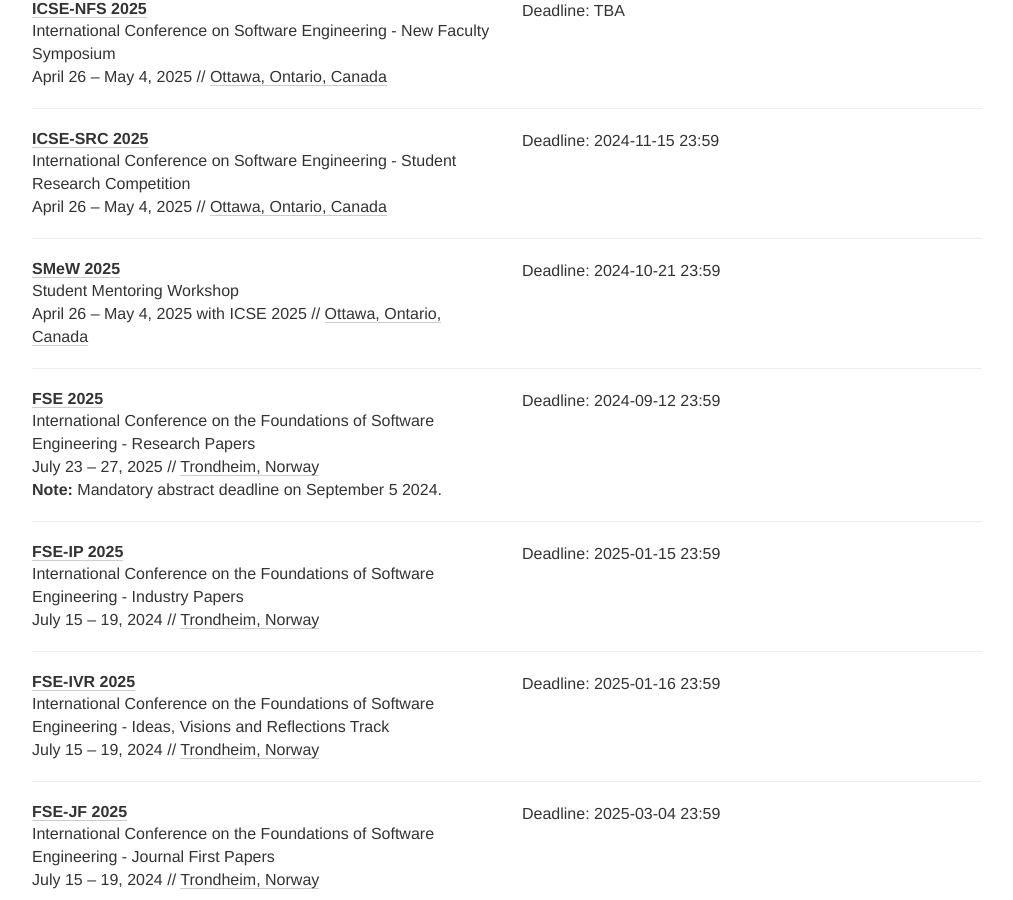
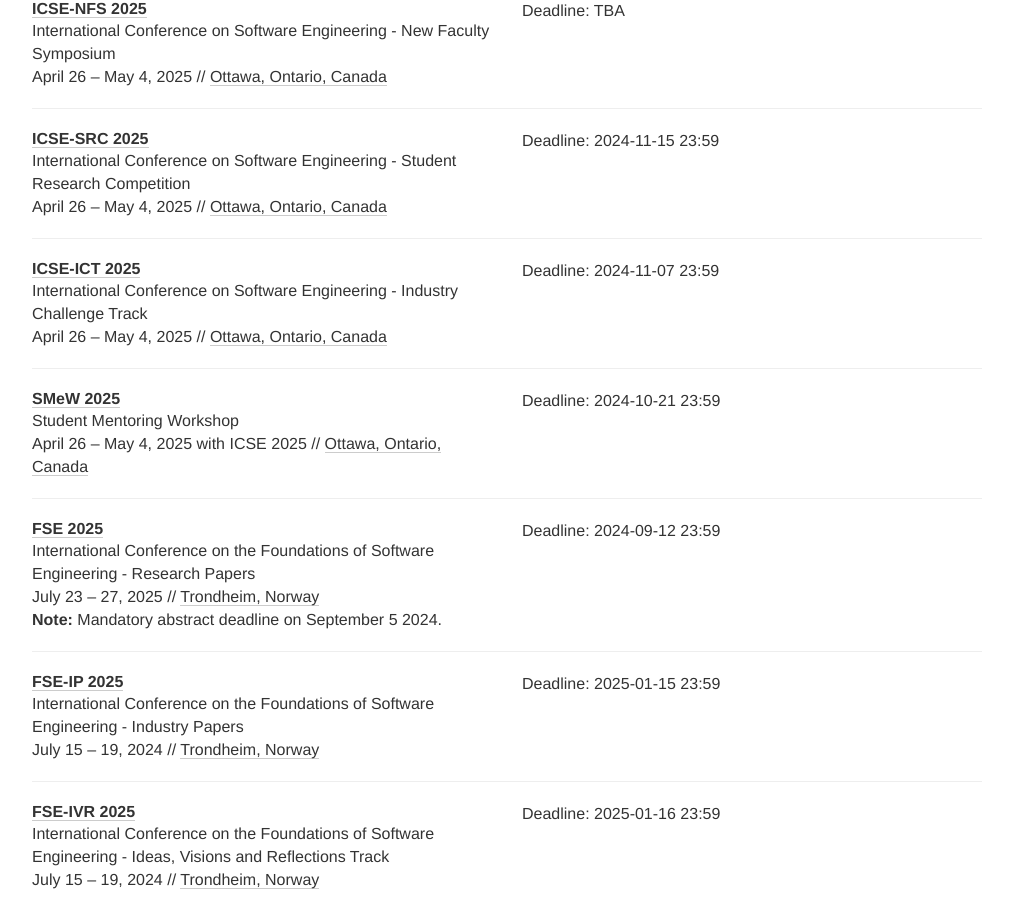
Before and after one commit to se-deadlines/se-deadlines.github.io, a Jekyll site: the page built from index.html, in a window 1280 px wide and 900 px high, scrolled down 1765 px. Shown: the whole window, without its empty margins (133-1146 px from the left). Built offline with Jekyll 4.4.1, drawn with Linux system fonts in a browser that asks for light colours; nearby versions of some CDN libraries; some of the changed text lies outside the part shown.

Commit message:
Added icse industry challenge track and msr mining challenge.

```diff
--- a/_data/conferences.yml
+++ b/_data/conferences.yml
@@ -91,6 +91,16 @@
   date: April 26 - May 4, 2025
   place: Ottawa, Ontario, Canada
   tags: [CO, SRC]
+
+- name: ICSE-ICT
+  description: International Conference on Software Engineering - Industry Challenge Track
+  year: 2025
+  link: https://conf.researchr.org/track/icse-2025/icse-2025-industry-challenge-track
+  deadline:
+  - "2024-11-07 23:59"
+  date: April 26 - May 4, 2025
+  place: Ottawa, Ontario, Canada
+  tags: [CO, CHT]
 
 - name: SMeW
   description: Student Mentoring Workshop
@@ -701,6 +711,17 @@
   place: Ottawa, Ontario, Canada
   tags: [CO, NIER]
 
+- name: MSR-MC
+  description: Mining Software Repositories - Mining Challenge
+  year: 2025
+  link: https://2025.msrconf.org/track/msr-2025-mining-challenge
+  deadline:
+    - "2024-12-06 23:59"
+  date: April 28 - April 29, 2025 with ICSE 2025
+  place: Ottawa, Ontario, Canada
+  note: Mandatory abstract deadline on Dec 3, 2024.
+  tags: [CO, CHT]
+
 - name: RE-RP
   description: Requirements Engineering - Research Papers
   year: 2025
```
